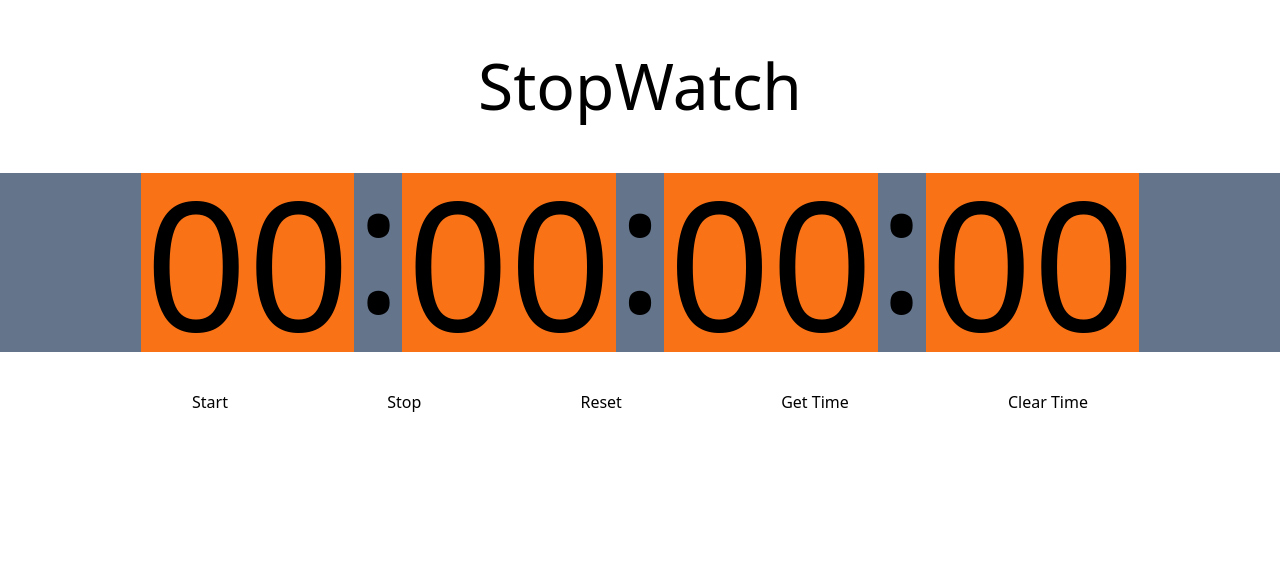
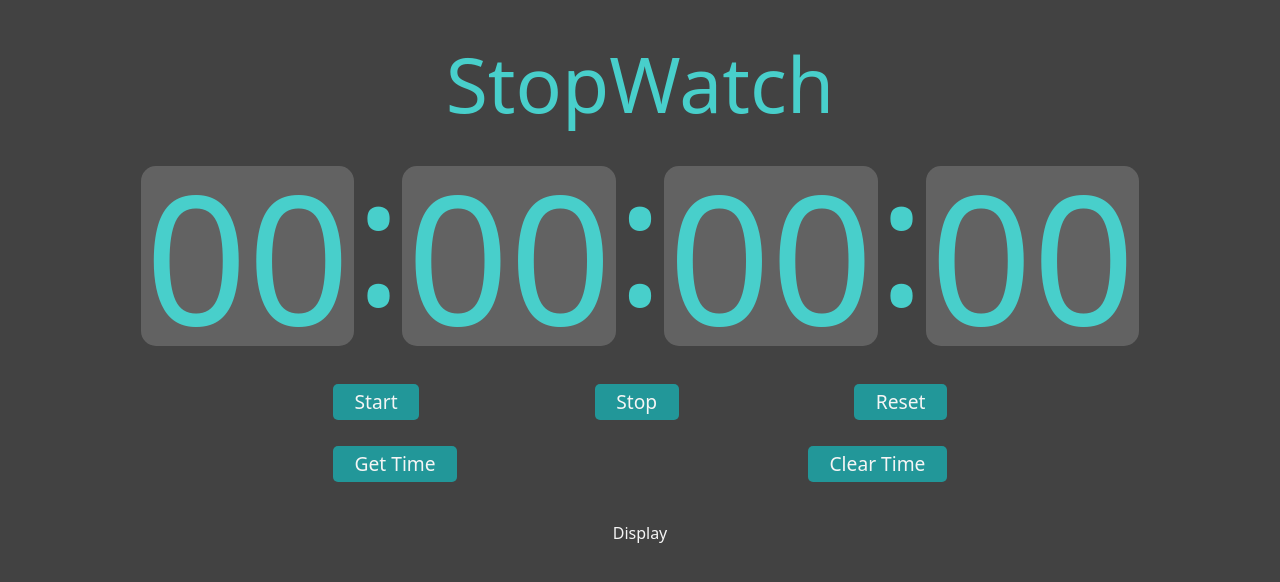
Before and after one commit to Yakash-Goyal/StopWatch, a website: page index.html in a window 1280 px wide. Drawn offline with Linux system fonts and the light colour scheme.

Commit message:
Design Change

```diff
--- a/index.html
+++ b/index.html
@@ -8,26 +8,27 @@
     <link rel="stylesheet" href="./src/output.css">
 </head>
 
-<body class="h-screen w-full box-border m-0 p-0">
-    <h1 class="text-[5vw] text-center my-[3vw]">StopWatch</h1>
-    <div id="Watch" class="h-[14vw] w-full bg-slate-500 flex text-[14vw] px-[11vw]">
-        <div id="hours" class="w-[18vw] bg-orange-500 h-full flex justify-center items-center">00</div>
+<body class="h-screen w-full box-border m-0 p-0 bg-[#424242]  px-[11vw]">
+    <h1 class="text-[6vw] text-center my-[2vw] text-[#48CFCB]">StopWatch</h1>
+    <div id="Watch" class="h-[14vw] w-full text-[#48CFCB] flex text-[14vw]">
+        <div id="hours" class="w-[18vw] bg-[#f5f5f52d] rounded-[15px] h-full flex justify-center items-center">00</div>
         <p class="flex justify-center items-center mb-[3vw]">:</p>
-        <div id="mins" class="w-[18vw] bg-orange-500 h-full flex justify-center items-center">00</div>
+        <div id="mins" class="w-[18vw]  h-full flex justify-center items-center bg-[#f5f5f52d] rounded-[15px]">00</div>
         <p class="flex justify-center items-center mb-[3vw]">:</p>
-        <div id="secs" class="w-[18vw] bg-orange-500 h-full flex justify-center items-center">00</div>
+        <div id="secs" class="w-[18vw] h-full flex justify-center items-center bg-[#f5f5f52d] rounded-[15px]">00</div>
         <p class="flex justify-center items-center mb-[3vw]">:</p>
-        <div id="milli" class="w-[18vw] bg-orange-500 h-full flex justify-center items-center">00</div>
+        <div id="milli" class="w-[18vw] h-full flex justify-center items-center bg-[#f5f5f52d] rounded-[15px]">00</div>
     </div>
-    <div id="Buttons" class="flex flex-wrap mx-[15vw] my-[3vw] gap-[5vw] items-center justify-between">
-        <button onclick="start()" class="">Start</button>
-        <button onclick="stop()">Stop</button>
-        <button onclick="reset()">Reset</button>
-        <button onclick="getTime()">Get Time</button>
-        <button onclick="clearTime()">Clear Time</button>
+    <div id="Buttons" class="flex flex-wrap mx-[15vw] my-[3vw] gap-x-[7vw] gap-y-[2vw] justify-between">
+        <button onclick="start()" class="bg-[#229799] text-[#f5f5f5] px-[1.7vw] text-[1.5vw] py-[0.3vw] rounded-[5px]">Start</button>
+        <button onclick="stop()" class="bg-[#229799] text-[#F5F5F5] px-[1.7vw] text-[1.5vw] py-[0.3vw] rounded-[5px]">Stop</button>
+        <button onclick="reset()" class="bg-[#229799] text-[#F5F5F5] px-[1.7vw] text-[1.5vw] py-[0.3vw] rounded-[5px]">Reset</button>
+        <button onclick="getTime()" class="bg-[#229799] text-[#F5F5F5] px-[1.7vw] text-[1.5vw] py-[0.3vw] rounded-[5px]">Get Time</button>
+        <button onclick="clearTime()" class="bg-[#229799] text-[#F5F5F5] px-[1.7vw] text-[1.5vw] py-[0.3vw] rounded-[5px]">Clear Time</button>
     </div>
-    <div id="display">
-        <p></p>
+    <h1 class="text-[#f5f5f5] text-center">Display</h1>
+    <div id="display" class="flex flex-col gap-[1vw] text-[#f5f5f5]">
+        <p class=""></p>
     </div>
     <script src="script.js"></script>
 </body>
--- a/package.json
+++ b/package.json
@@ -1,4 +1,8 @@
 {
+  "scripts": {
+    "test": "echo \"Error: no test specified\" && exit 1",
+    "yash": "tailwindcss -i ./src/input.css -o ./src/output.css --watch"
+  },
   "devDependencies": {
     "tailwindcss": "^3.4.10"
   }
--- a/script.js
+++ b/script.js
@@ -56,6 +56,7 @@ function reset() {
 
 function getTime(){
     let time = document.createElement('p');
+    time.className = "text-center bg-[#f5f5f52d]"
     time.innerHTML = `${counthrs.toString().padStart(2, '0')}:${countmin.toString().padStart(2, '0')}:${countsec.toString().padStart(2, '0')}:${(countms-1).toString().padStart(2, '0')}`;
     // parseFloat(count).toFixed(2)
     document.querySelector('#display').appendChild(time);
--- a/tailwind.config.js
+++ b/tailwind.config.js
@@ -1,8 +1,12 @@
 /** @type {import('tailwindcss').Config} */
 module.exports = {
-  content: ["./index.html"],
+  content: ["./index.html","./script.js"],
   theme: {
-    extend: {},
+    extend: {
+      borderRadius: {
+        'custom': '94% 6% 94% 6% / 6% 96% 4% 94% ',
+      },
+    },
   },
   plugins: [],
 }
```
Also changed, not shown: src/output.css.
